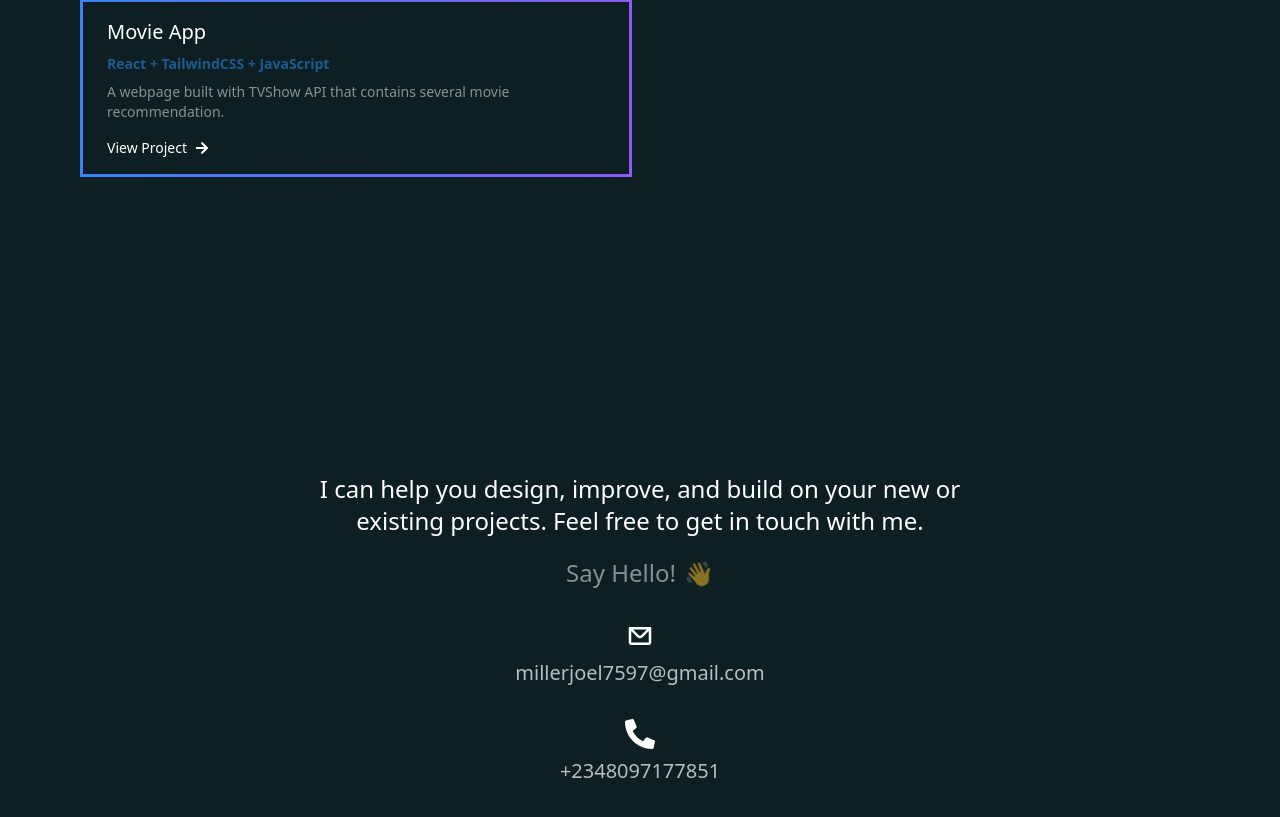
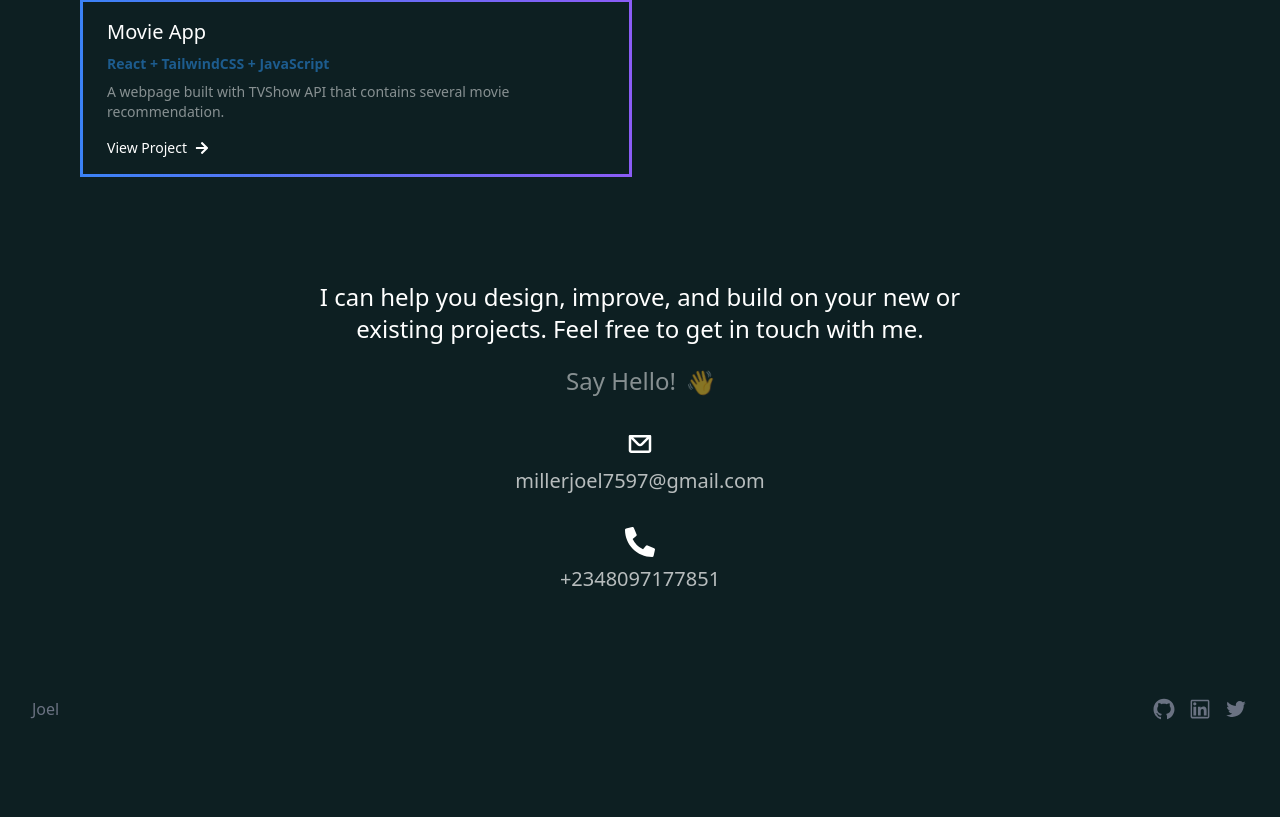
Before and after one commit to Jaymi-01/portfolio-2.0, a React (Vite) app: page / in a window 1280 px wide. Shown: the part 1591-2408 px from the top of the page. After the commit the page ends 2344 px from the top, so only its background shows below. Built offline with nearby package versions, Linux system fonts and the light colour scheme.

Commit message:
added footer component. hopefully no bug

```diff
--- a/src/App.jsx
+++ b/src/App.jsx
@@ -4,6 +4,7 @@ import About from "./components/About";
 import Skill from "./components/Skill";
 import Project from "./components/Project";
 import Contact from "./components/Contact";
+import Footer from "./components/Footer";
 
 const App = () => {
   return (
@@ -24,11 +25,12 @@ const App = () => {
 
         <section
           id="contact"
-          className="scroll-mt-20 py-8 h-screen flex items-center justify-center"
+          className="scroll-mt-15 py-8 flex items-center justify-center"
         >
           <Contact />
         </section>
       </div>
+      <Footer />
     </div>
   );
 };
```
